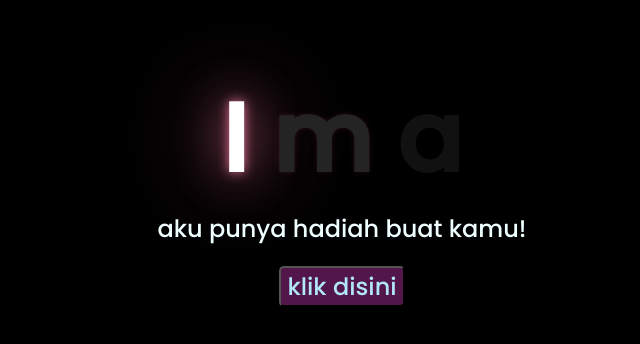
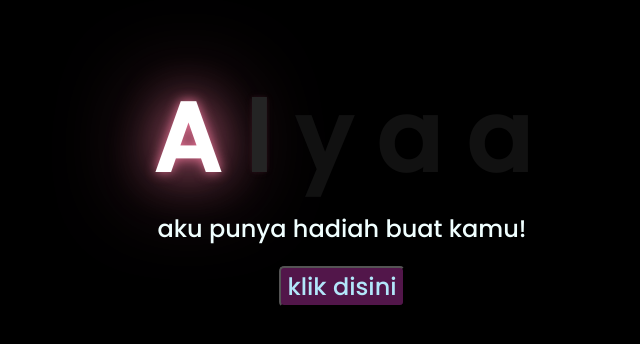
Before and after one commit to bacadong/alyaa, a plain HTML site: page index.html in a window 1280 px wide. Shown: the part 222-566 px from the top of the page, without its empty margins (306-946 px from the left). Drawn offline with Linux system fonts and the light colour scheme.

Commit message:
Update index.html

```diff
--- a/index.html
+++ b/index.html
@@ -10,11 +10,11 @@
 </head>
 <body>
     <div class="greetings">
-        <span>I</span>
-        <span>m</span>
+        <span>A</span>
+        <span>l</span>
+        <span>y</span>
         <span>a</span>
-        <span></span>
-        <span></span>
+        <span>a</span>
         <span></span>
            </div>
     <div class="description">
```
